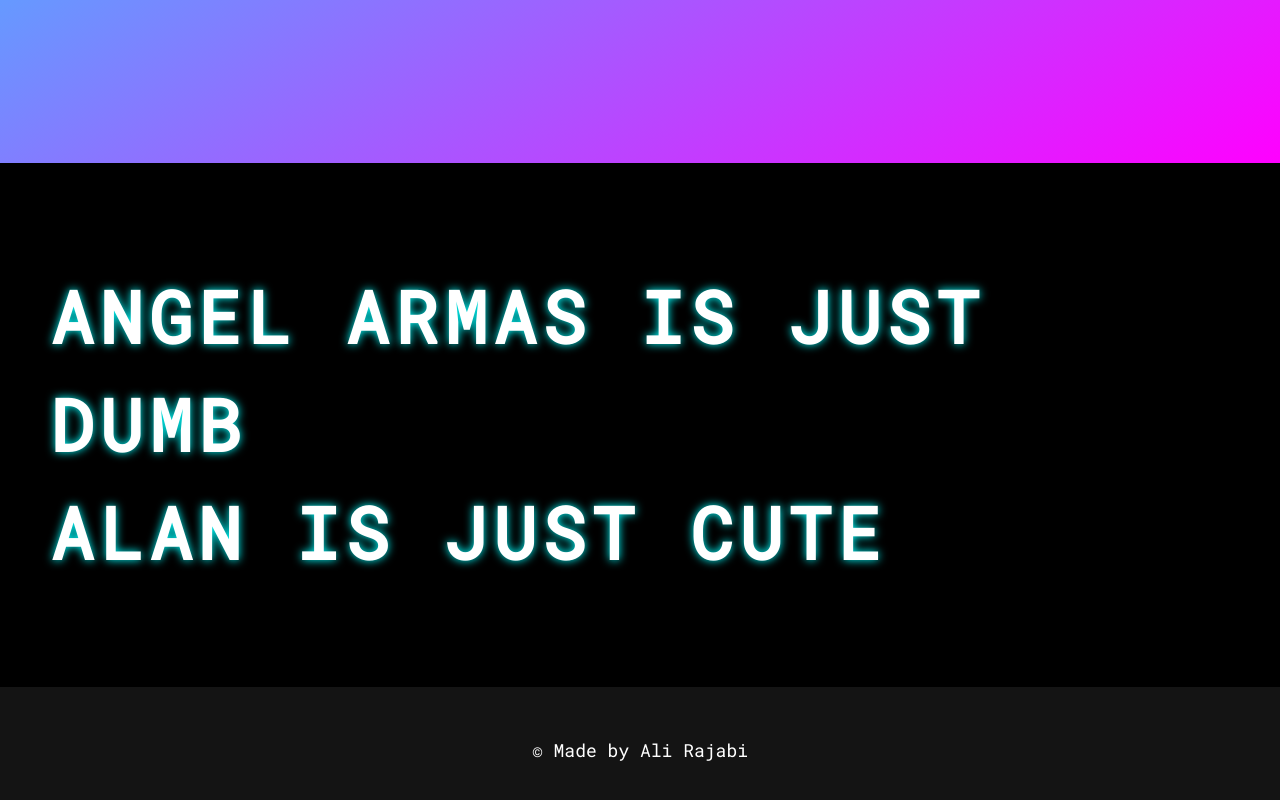
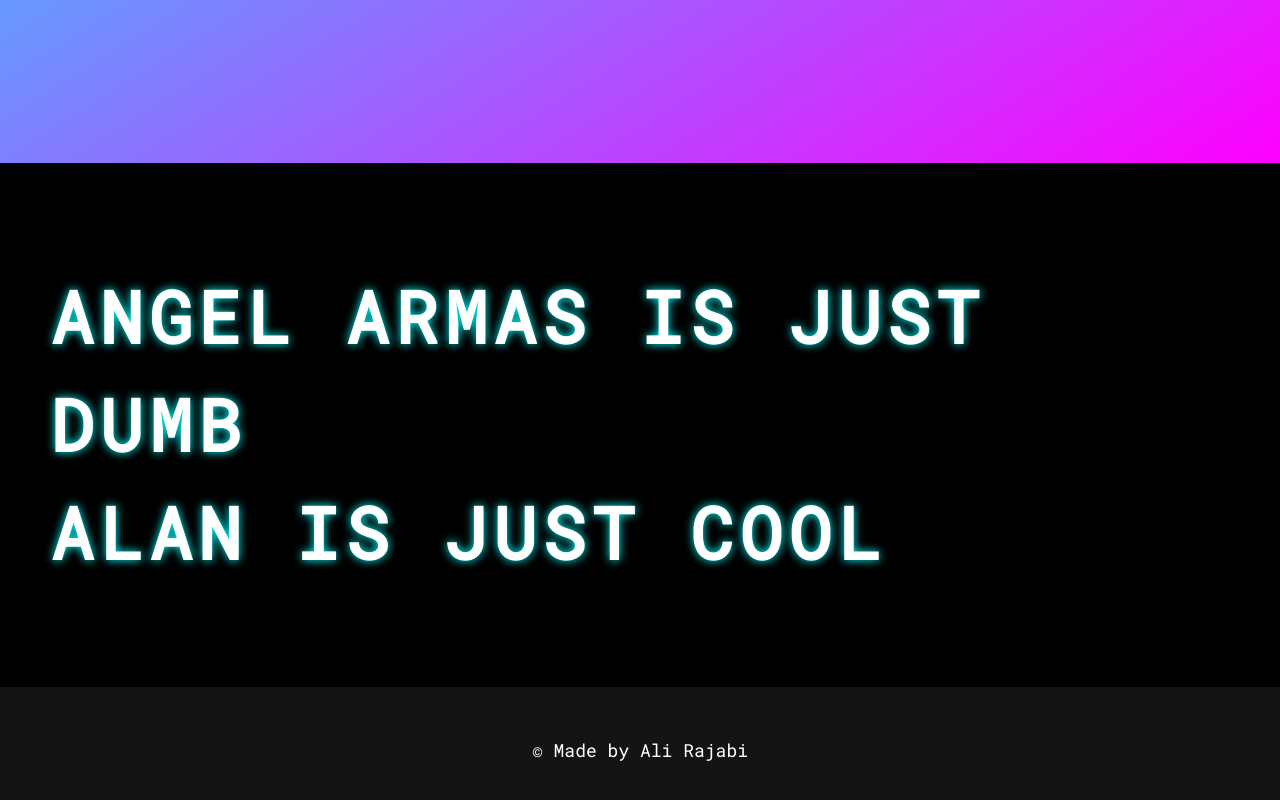
Before and after one commit to abdolsami/Philly, a plain HTML site: page index.html in a window 1280 px wide. Shown: the part 637-1437 px from the top of the page. Drawn offline with Linux system fonts and the light colour scheme.

Commit message:
Update index.html

```diff
--- a/index.html
+++ b/index.html
@@ -134,7 +134,7 @@
 	<section class="section">
 		<div class="container">
 			<h1>Angel Armas is just dumb</h1>
-			<h1>Alan is just cute</h1>
+			<h1>Alan is just cool</h1>
 		</div>
 	</section>
 
```
